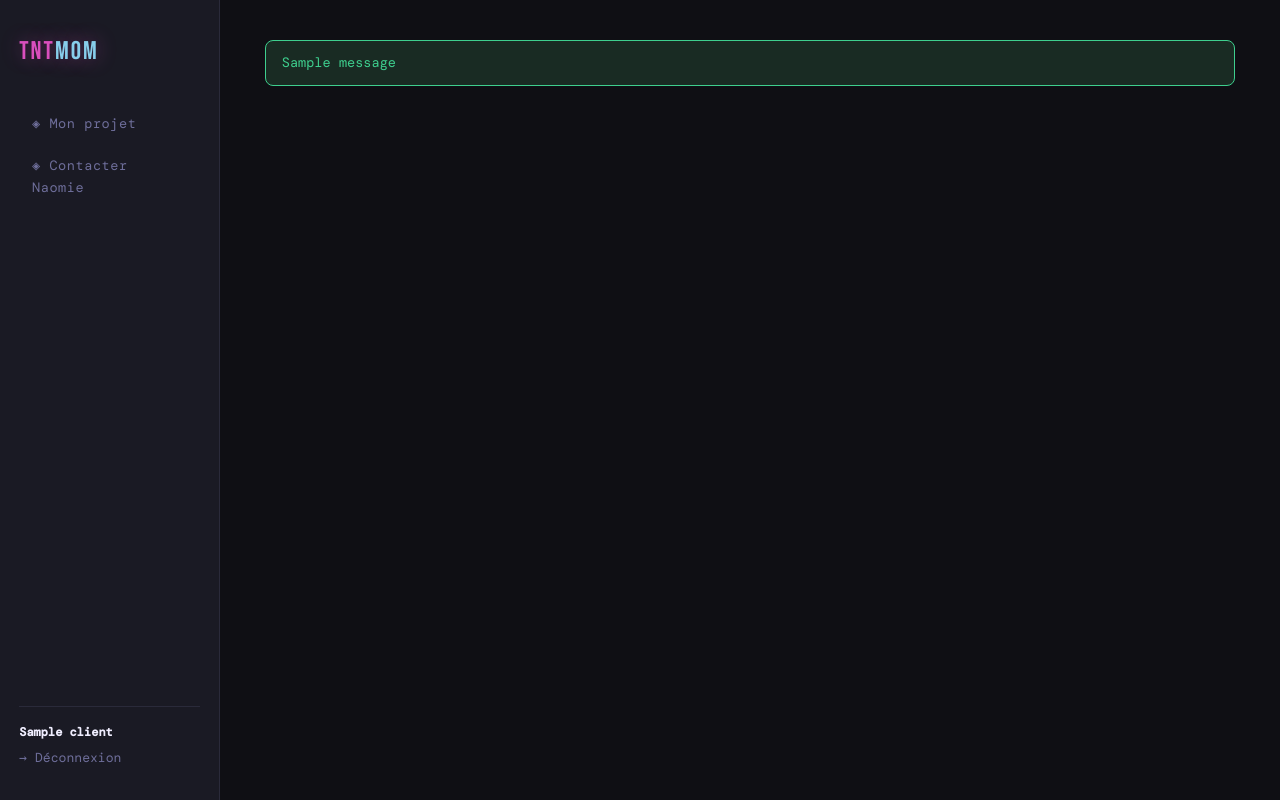
After one commit to naomie6958/TNTMom-Business, a Flask app: template ClientPortal/templates/base_portail.html in a window 1280 px wide. The commit adds this page. Run offline with Flask 3, Linux system fonts and the light colour scheme; the template is opened without the code that fills it: most values are stand-ins (such as "Sample title", 1, 10 or a date in 2020); one stand-in notice (Sample message) is shown; some web fonts are replaced.

Commit message:
feat: sidebar portail client séparée — Mon projet + Contacter Naomie
Crée base_portail.html indépendant de base.html admin.
Les clients voient leur nom, Mon projet et un lien mailto tntm.ca.

Co-Authored-By: Claude Sonnet 4.6 <noreply@anthropic.com>

```diff
--- /dev/null
+++ b/ClientPortal/templates/base_portail.html
@@ -0,0 +1,53 @@
+<!DOCTYPE html>
+<html lang="fr">
+<head>
+    <meta charset="UTF-8">
+    <meta name="viewport" content="width=device-width, initial-scale=1.0">
+    <title>{% block title %}Mon projet{% endblock %} — TNTMom</title>
+    <link rel="stylesheet" href="{{ url_for('static', filename='css/style.css') }}">
+    <link rel="icon" href="{{ url_for('static', filename='images/favicon.svg') }}" type="image/svg+xml">
+    {% block head %}{% endblock %}
+</head>
+<body>
+
+<div class="app-layout">
+
+    {# ── SIDEBAR CLIENT ──────────────────────────────────────────────────────── #}
+    <aside class="sidebar">
+        <div class="sidebar-logo">TNT<span>Mom</span></div>
+
+        <nav class="sidebar-nav">
+            <a href="/portail/dashboard"
+               {% if request.path == '/portail/dashboard' %}class="active"{% endif %}>
+                ◈ Mon projet
+            </a>
+            <a href="mailto:naomiemt@tntm.ca">
+                ◈ Contacter Naomie
+            </a>
+        </nav>
+
+        <div class="sidebar-user">
+            <strong>{{ client.nom }}</strong>
+            <a href="/portail/logout" class="text-muted">→ Déconnexion</a>
+        </div>
+    </aside>
+
+    {# ── CONTENU PRINCIPAL ───────────────────────────────────────────────────── #}
+    <main class="main">
+        {% with messages = get_flashed_messages(with_categories=True) %}
+            {% if messages %}
+                <div class="flash-container">
+                    {% for category, message in messages %}
+                        <div class="flash flash-{{ category }}">{{ message }}</div>
+                    {% endfor %}
+                </div>
+            {% endif %}
+        {% endwith %}
+        {% block content %}{% endblock %}
+    </main>
+
+</div>
+
+{% block scripts %}{% endblock %}
+</body>
+</html>
--- a/ClientPortal/templates/portail_dashboard.html
+++ b/ClientPortal/templates/portail_dashboard.html
@@ -1,4 +1,4 @@
-{% extends "base.html" %}
+{% extends "base_portail.html" %}
 
 {% block title %}Mon projet{% endblock %}
 
@@ -8,9 +8,6 @@
         <h1 class="page-title">Bonjour, {{ client.nom }} 👋</h1>
         <div class="page-sub">Voici l'avancement de ton projet.</div>
     </div>
-    <a href="/portail/logout" class="btn btn-ghost" style="font-size: 0.82rem;">
-        Déconnexion
-    </a>
 </div>
 
 <div style="max-width: 700px;">
```
